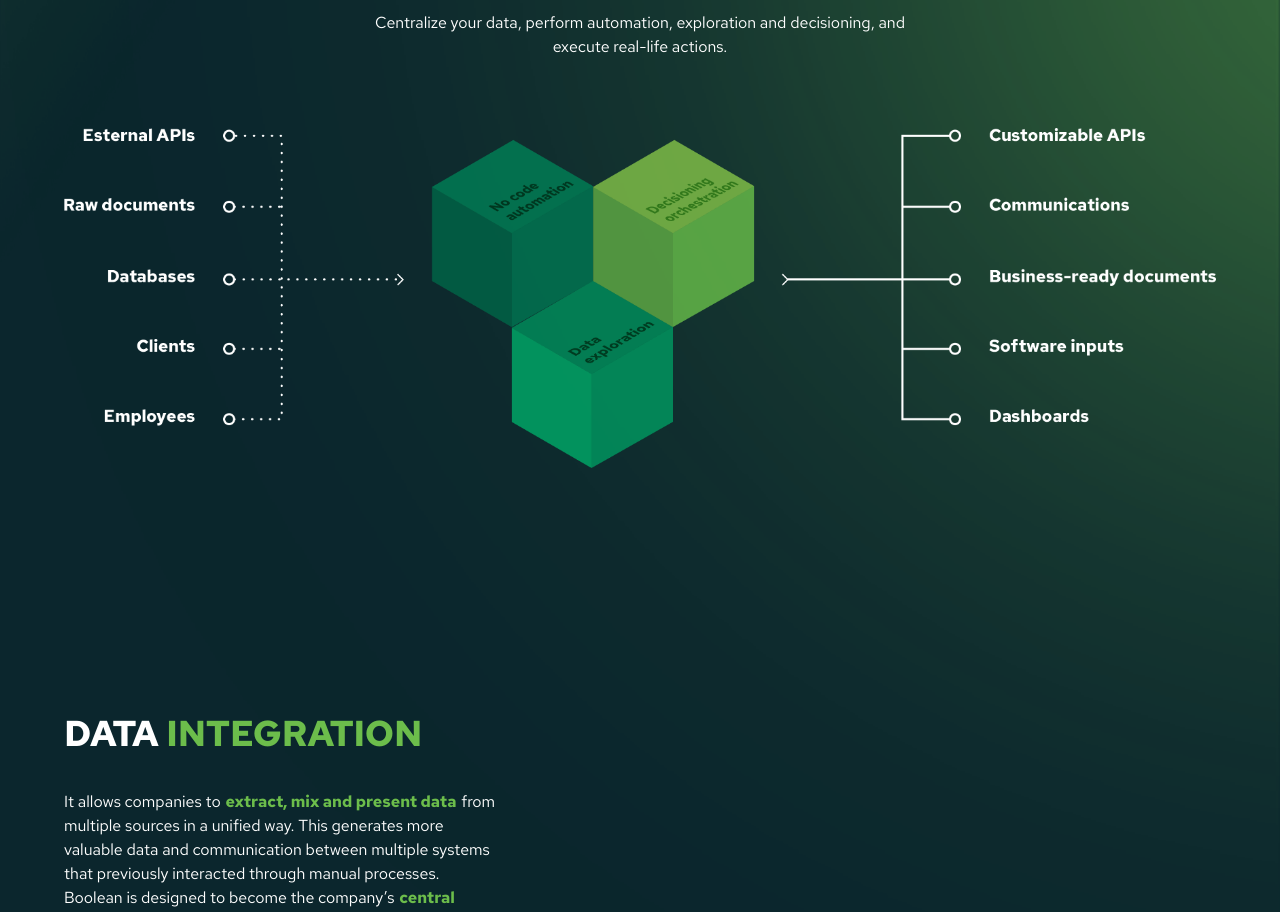
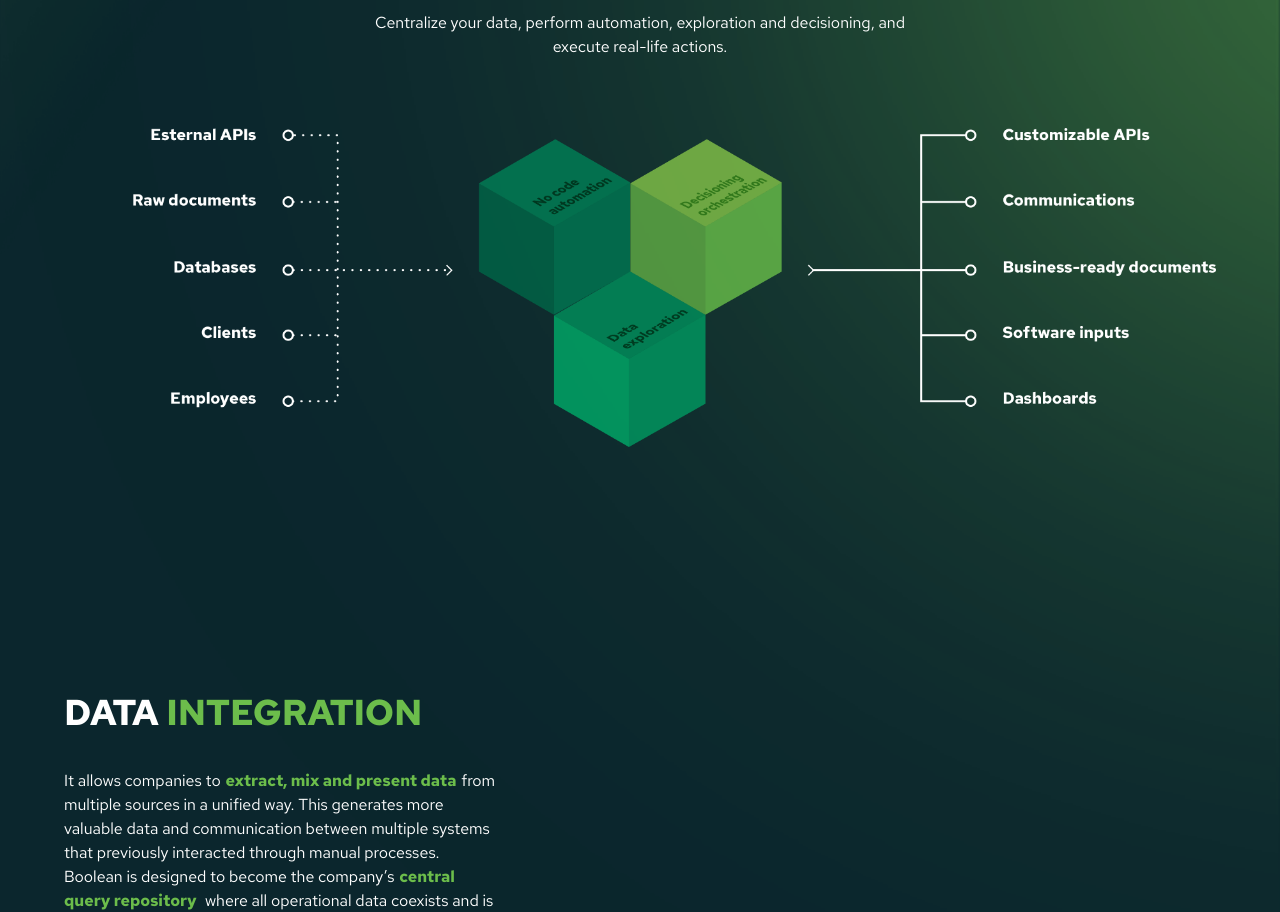
Before and after one commit to dokodeko/backbone, a Next.js app: page /bolean-app in a window 1280 px wide. Shown: the part 1680-2592 px from the top of the page. Built offline with nearby package versions, Linux system fonts and the light colour scheme.

Commit message:
image_centered

```diff
--- a/components/paginas/bolean/bolean.module.css
+++ b/components/paginas/bolean/bolean.module.css
@@ -88,7 +88,8 @@
   padding-top: 0.3rem;
 }
 .cont_imagen {
-  width: 60%;
+  width: 80%;
+  margin-left: 6%;
 }
 .contendor_lista li {
   color: #fff;
```
